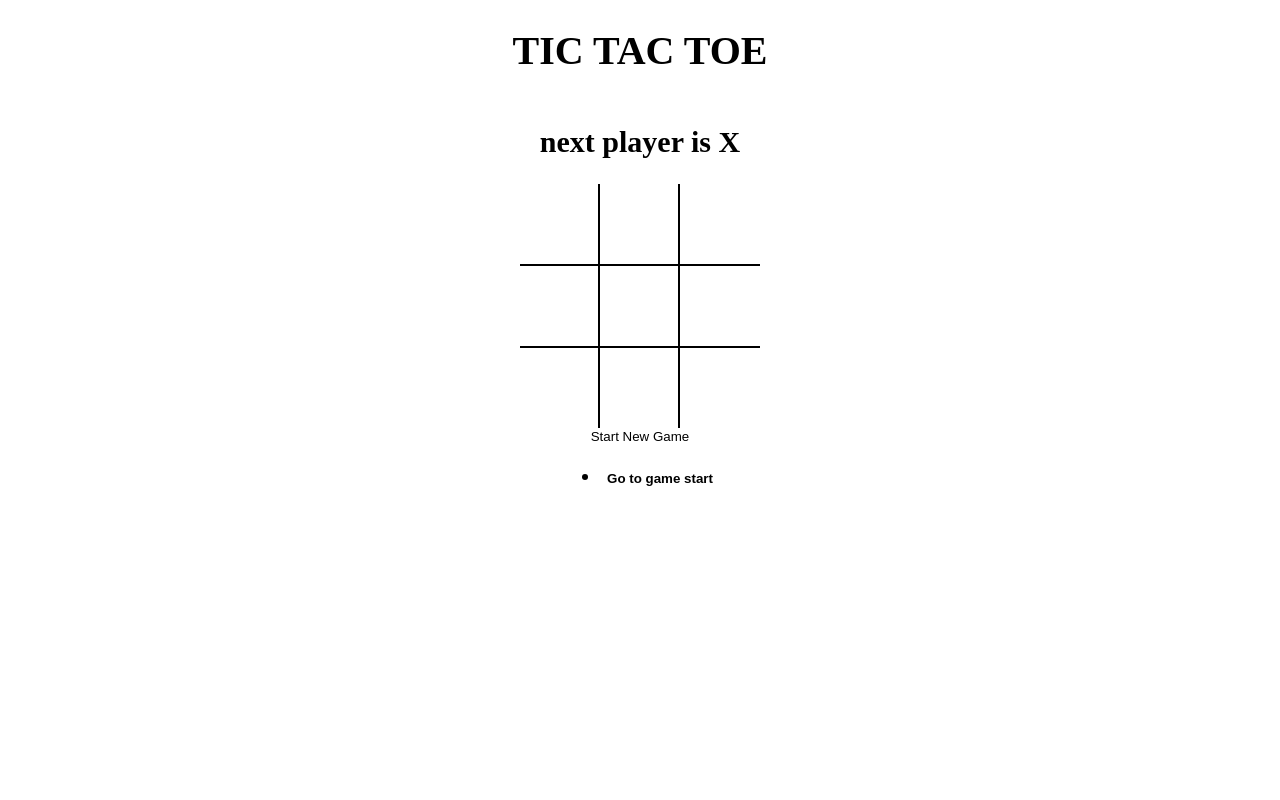
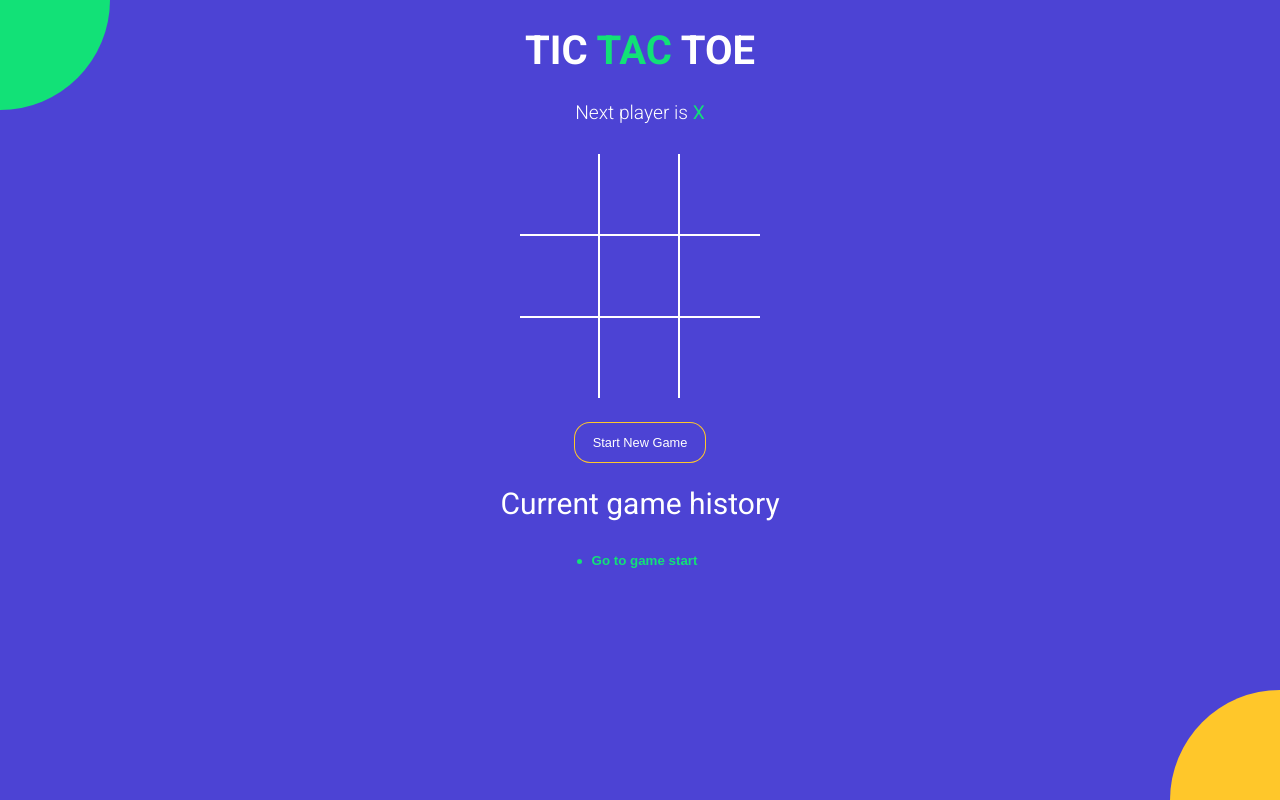
Before and after one commit to sahilkumar0000/tictactoe, a React (Vite) app: page / in a window 1280 px wide. Built offline with nearby package versions, Linux system fonts and the light colour scheme.

Commit message:
styling the entire app

```diff
--- a/index.html
+++ b/index.html
@@ -2,7 +2,12 @@
 <html>
 
 <head>
-  <title>React Vite Micro App</title>
+
+  <meta charset="UTF-8" />
+  <meta name="viewport" content="width=device-width, initial-scale=1.0" />
+  <meta http-equiv="X-UA-Compatible" content="ie=edge" />
+  <link href="https://fonts.googleapis.com/css?family=Roboto:300,400,700&display=swap" rel="stylesheet" />
+  <title>TIC TAC TOE</title>
 </head>
 
 <body>
--- a/src/App.jsx
+++ b/src/App.jsx
@@ -41,17 +41,25 @@
 
   return (
     <div className="app">
-      <h1>TIC TAC TOE</h1>
+      <h1>
+        TIC <span className="text-green ">TAC</span> TOE
+      </h1>
       <StatusMessage winner={winner} current={current} />
       <Board
         board={current.board}
         handleSquareClick={handleSquareClick}
         winningSquares={winningSquares}
       />
-      <button type="button" onClick={onNewGame}>
+      <button
+        type="button"
+        onClick={onNewGame}
+        className={`btn-reset ${winner ? 'active' : ''}`}
+      >
         Start New Game{' '}
       </button>
+      <h2 style={{ fontWeight: 'normal' }}>Current game history</h2>
       <History history={history} moveTo={moveTo} currentMove={currentMove} />
+      <div className="bg-balls" />
     </div>
   );
 };
--- a/src/Style/root.scss
+++ b/src/Style/root.scss
@@ -1,4 +1,11 @@
+$green: #12e177;
+$orange: #ffc72a;
+$blue: #4c43d4;
+
 body {
+  font-family: 'Roboto', sans-serif;
+  background-color: $blue;
+  color: #fff;
   padding: 0;
   margin: 0;
 }
@@ -19,18 +26,83 @@
   align-items: center;
 }
 
+.text-green {
+  color: $green;
+}
+
+.text-orange {
+  color: $orange;
+}
+
+.history-wrapper {
+  width: 300px;
+  text-align: center;
+  margin-bottom: 20px;
+  .history {
+    display: inline-block;
+    padding: 0;
+    margin: 0;
+    li {
+      list-style: none;
+      text-align: left;
+      &:before {
+        content: '';
+        border-radius: 50%;
+        display: inline-block;
+        height: 5px;
+        width: 5px;
+        background-color: $green;
+        margin-right: 4px;
+        margin-bottom: 1px;
+      }
+
+      .btn-move {
+        color: #fff;
+        &.active {
+          font-weight: bold;
+          color: $green;
+        }
+      }
+    }
+  }
+}
+
+.status-message {
+  margin-bottom: 30px;
+  font-size: 1.2rem;
+  font-weight: lighter;
+  span {
+    font-weight: normal;
+  }
+}
+
+.btn-reset {
+  font-size: 0.8rem;
+  color: #fff;
+  border-radius: 15px;
+  padding: 12px 18px;
+  margin-top: 25px;
+  transition: all 0.2s;
+  background-color: $blue;
+  box-shadow: 0px 0px 0px 1px $orange;
+  &.active {
+    background-color: $orange;
+    box-shadow: none;
+  }
+}
+
 .board {
   .board-row {
     display: flex;
     flex-direction: row;
-    border-bottom: 2px solid #000;
+    border-bottom: 2px solid #fff;
     &:last-child {
       border-bottom: none;
     }
     .square {
       width: 80px;
       height: 80px;
-      border-right: 2px solid #000;
+      border-right: 2px solid #fff;
       font-size: 2.5rem;
       padding: 0;
       overflow: hidden;
@@ -38,6 +110,63 @@
       &:last-child {
         border-right: none;
       }
+      &.winning {
+        animation: scaleText 1.4s infinite;
+        @keyframes scaleText {
+          0% {
+            transform: 2.5rem;
+          }
+          50% {
+            font-size: 3.5rem;
+          }
+          100% {
+            font-size: 2.5rem;
+          }
+        }
+      }
     }
   }
 }
+
+.bg-balls {
+  position: fixed;
+  top: 0;
+  left: 0;
+  right: 0;
+  bottom: 0;
+  min-width: 100%;
+  z-index: -1;
+
+  &:before,
+  &:after {
+    content: '';
+    position: absolute;
+    width: 150px;
+    height: 150px;
+    border-radius: 50%;
+  }
+
+  &:before {
+    background-color: $orange;
+    right: -75px;
+    bottom: -75px;
+    @media screen and (min-width: 476px) {
+      width: 220px;
+      height: 220px;
+      right: -110px;
+      bottom: -110px;
+    }
+  }
+
+  &:after {
+    background-color: $green;
+    top: -75px;
+    left: -75px;
+    @media screen and (min-width: 476px) {
+      width: 220px;
+      height: 220px;
+      top: -110px;
+      left: -110px;
+    }
+  }
+}
--- a/src/components/History.jsx
+++ b/src/components/History.jsx
@@ -2,12 +2,13 @@
 
 const history = ({ history, moveTo, currentMove }) => {
   return (
-    <ul>
+    <div className="history-wrapper">
+      <ul className="history">
         {history.map((_, move) => {
           return (
             <li key={move}>
               <button
-              style={{ fontWeight: move === currentMove ? 'bold' : 'normal' }}
+                className={`btn-move ${move === currentMove ? 'active' : ''}`}
                 type="button"
                 onClick={() => {
                   moveTo(move);
@@ -20,6 +21,7 @@
           );
         })}
       </ul>
+    </div>
   );
 };
 
--- a/src/components/Square.jsx
+++ b/src/components/Square.jsx
@@ -4,9 +4,10 @@
   return (
     <button
       type="button"
-      className="square"
       onClick={onClick}
-      style={{ fontWeight: isWinningSquare ? 'bold' : 'normal' }}
+      className={` square ${isWinningSquare ? 'winning' : ''}${
+        value === 'X' ? 'text-green' : 'text-orange'
+      }`}
     >
       {value}
     </button>
--- a/src/components/StatusMessage.jsx
+++ b/src/components/StatusMessage.jsx
@@ -6,13 +6,30 @@
 const StatusMessage = ({ winner, current }) => {
   const noMovesLeft = current.board.every(el => el !== null);
   return (
-    <h2>
-      {winner && `winner is ${winner}`}
-      {!winner &&
-        !noMovesLeft &&
-        `next player is ${current.isXNext ? 'X' : 'O'}`}
-      {!winner && noMovesLeft && 'X and O Tied'}
-    </h2>
+    <div className="status-message">
+      {winner && (
+        <>
+          winner is{' '}
+          <span className={winner === 'X' ? 'text-green' : 'text-orange'}>
+            {winner}
+          </span>
+        </>
+      )}
+      {!winner && !noMovesLeft && (
+        <>
+          Next player is{' '}
+          <span className={current.isXNext ? 'text-green' : 'text-orange'}>
+            {current.isXNext ? 'X' : 'O'}{' '}
+          </span>
+        </>
+      )}
+      {!winner && noMovesLeft && (
+        <>
+          <span className="text-green">X</span> and {'  '}
+          <span className="text-orange">O</span>TIED
+        </>
+      )}
+    </div>
   );
 };
 
```
Lines whose indentation alone changed are shown as unchanged.
